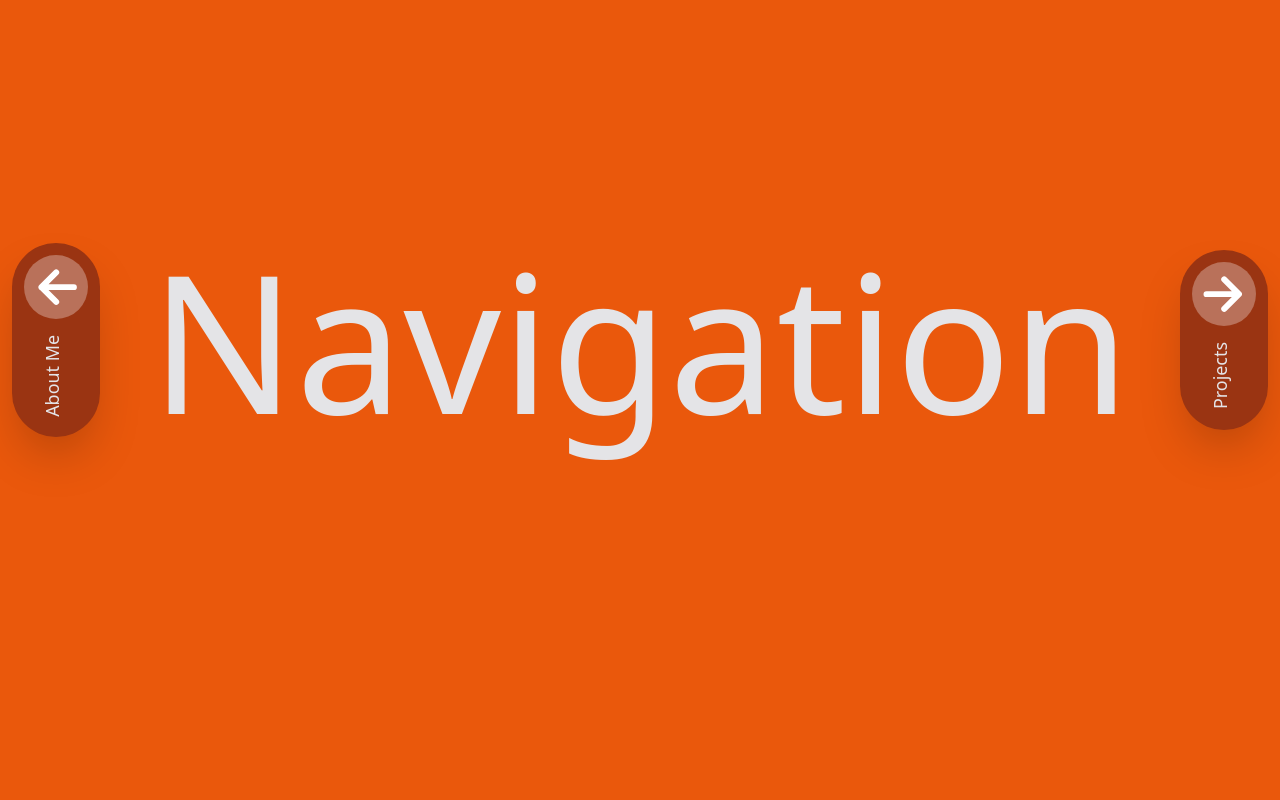
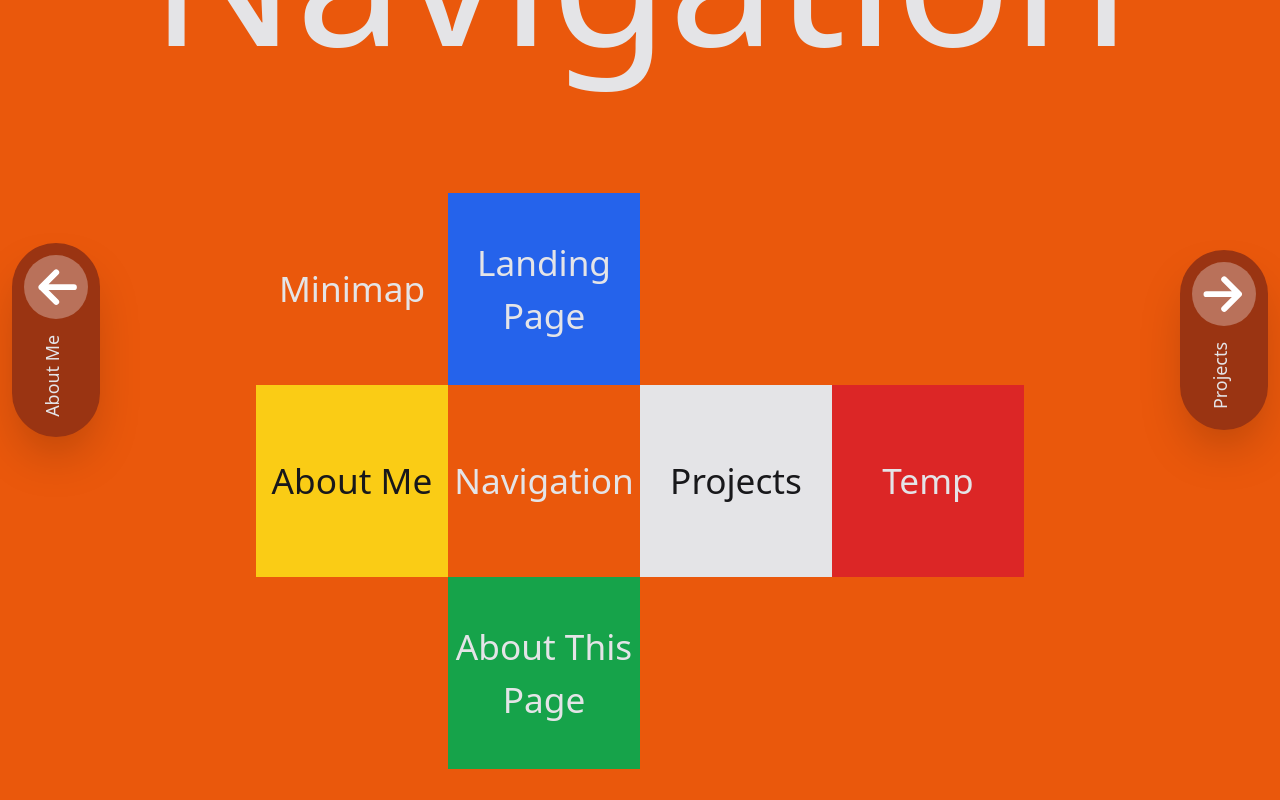
Before and after one commit to pedeEli/portfolio, a SvelteKit app: page /navigation in a window 1280 px wide. Shown: the part 300-1100 px from the top of the page. Built offline with nearby package versions, Linux system fonts and the light colour scheme.

Commit message:
added minimap to navigation page

```diff
--- a/src/lib/Faces.svelte
+++ b/src/lib/Faces.svelte
@@ -9,14 +9,14 @@
 </script>
 
 <div class="grid grid-cols-3 grid-rows-3 w-vw h-vw {bgColor}">
-  <!-- <div class="row-span-3 col-span-3">
-    <Main/>
-  </div> -->
-  {#each {length: 9} as _, index (index)}
-    <div class="overflow-hidden relative borde" style:rotate="z {index * 90}de">
+  <div class="row-span-3 col-span-3">
+    <slot/>
+  </div>
+  <!-- {#each {length: 9} as _, index (index)}
+    <div class="overflow-hidden relative">
       <div class="absolute w-vw h-vw" style={getStyle(index)}>
         <slot/>
       </div>
     </div>
-  {/each}
+  {/each} -->
 </div>
--- a/src/routes/about-me/+page.svelte
+++ b/src/routes/about-me/+page.svelte
@@ -4,7 +4,7 @@
   import Arrow from '$lib/Arrow.svelte'
 </script>
 
-<Faces bgColor="bg-yellow-600">
+<Faces bgColor="bg-yellow-400">
   <About/>
 </Faces>
-<Arrow bgColor="bg-yellow-800" side={3} text="Navigation" href="/navigation"/>
+<Arrow bgColor="bg-yellow-600" side={3} text="Navigation" href="/navigation"/>
--- a/src/routes/about-me/About.svelte
+++ b/src/routes/about-me/About.svelte
@@ -1,3 +1,3 @@
-<div class="w-full h-full grid place-items-center">
+<div class="w-full h-full text-zinc-900 grid place-items-center">
   <h1 class="text-[15vw]">About Me</h1>
 </div>
--- a/src/routes/navigation/Navigation.svelte
+++ b/src/routes/navigation/Navigation.svelte
@@ -1,3 +1,28 @@
-<div class="w-full h-full grid place-items-center">
+<div class="w-full h-full flex flex-col items-center">
+  <div class="p-[5vw]"/>
   <h1 class="text-[15vw]">Navigation</h1>
+  <div class="p-[3vw]"/>
+  <div class="mini-map grid w-[60vw]">
+    <div class="face" style="grid-area: title">Minimap</div>
+    <div class="face bg-blue-600"                   style="grid-area: blue">Landing Page</div>
+    <div class="face bg-yellow-400 text-zinc-900" style="grid-area: yellow">About Me</div>
+    <div class="face"                                 style="grid-area: orange">Navigation</div>
+    <div class="face bg-zinc-200 text-zinc-900"   style="grid-area: white">Projects</div>
+    <div class="face bg-red-600"                    style="grid-area: red">Temp</div>
+    <div class="face bg-green-600"                  style="grid-area: green">About This Page</div>
+  </div>
 </div>
+
+<style>
+  .mini-map {
+    grid-template-columns: 1fr 1fr 1fr 1fr;
+    grid-template-rows: 1fr 1fr 1fr;
+    grid-template-areas:
+      "title  blue   .     ."
+      "yellow orange white red"
+      ".      green  .     .";
+  }
+  .face {
+    @apply aspect-square grid place-items-center text-center text-[2.75vw];
+  }
+</style>
```
